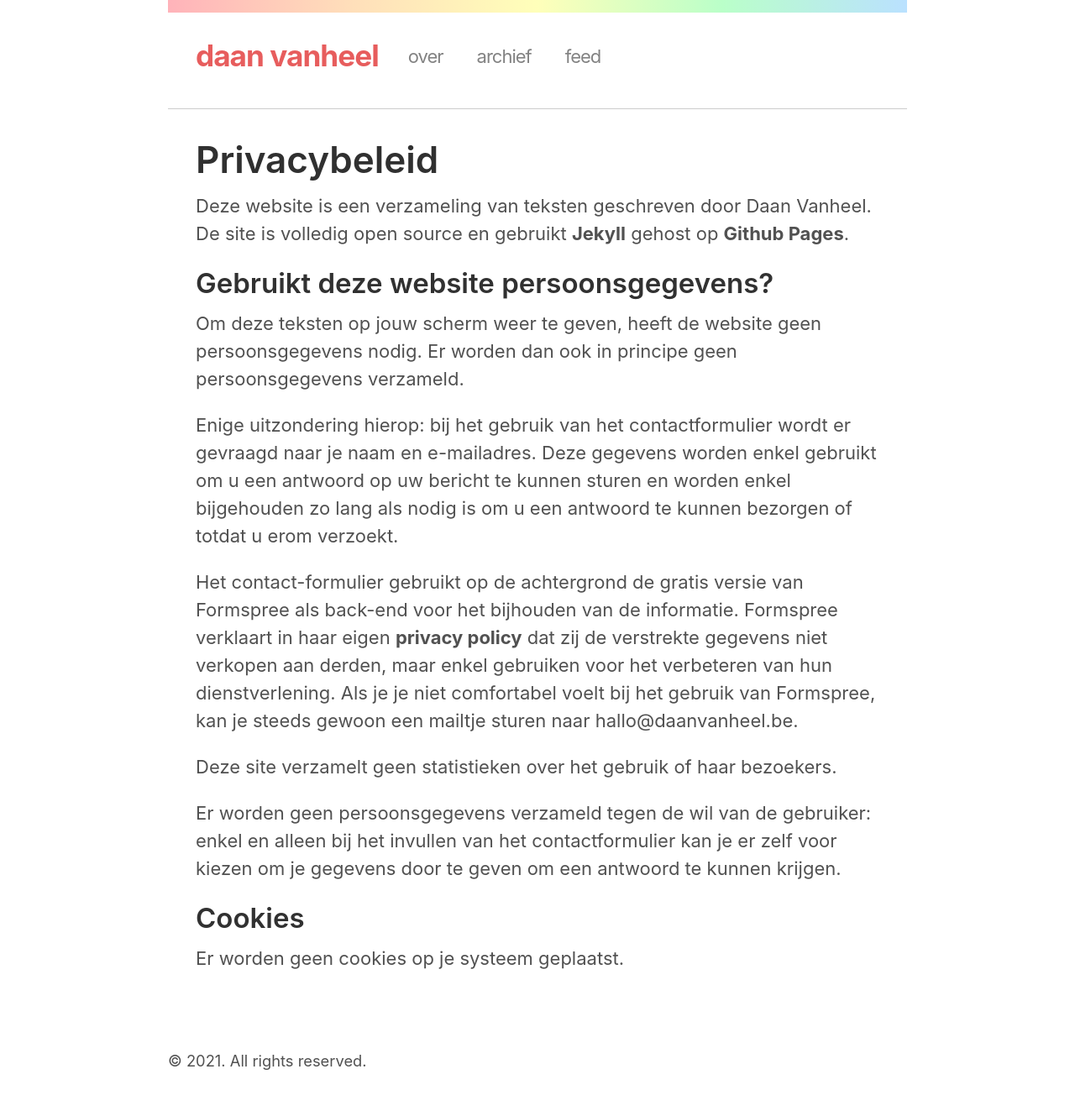
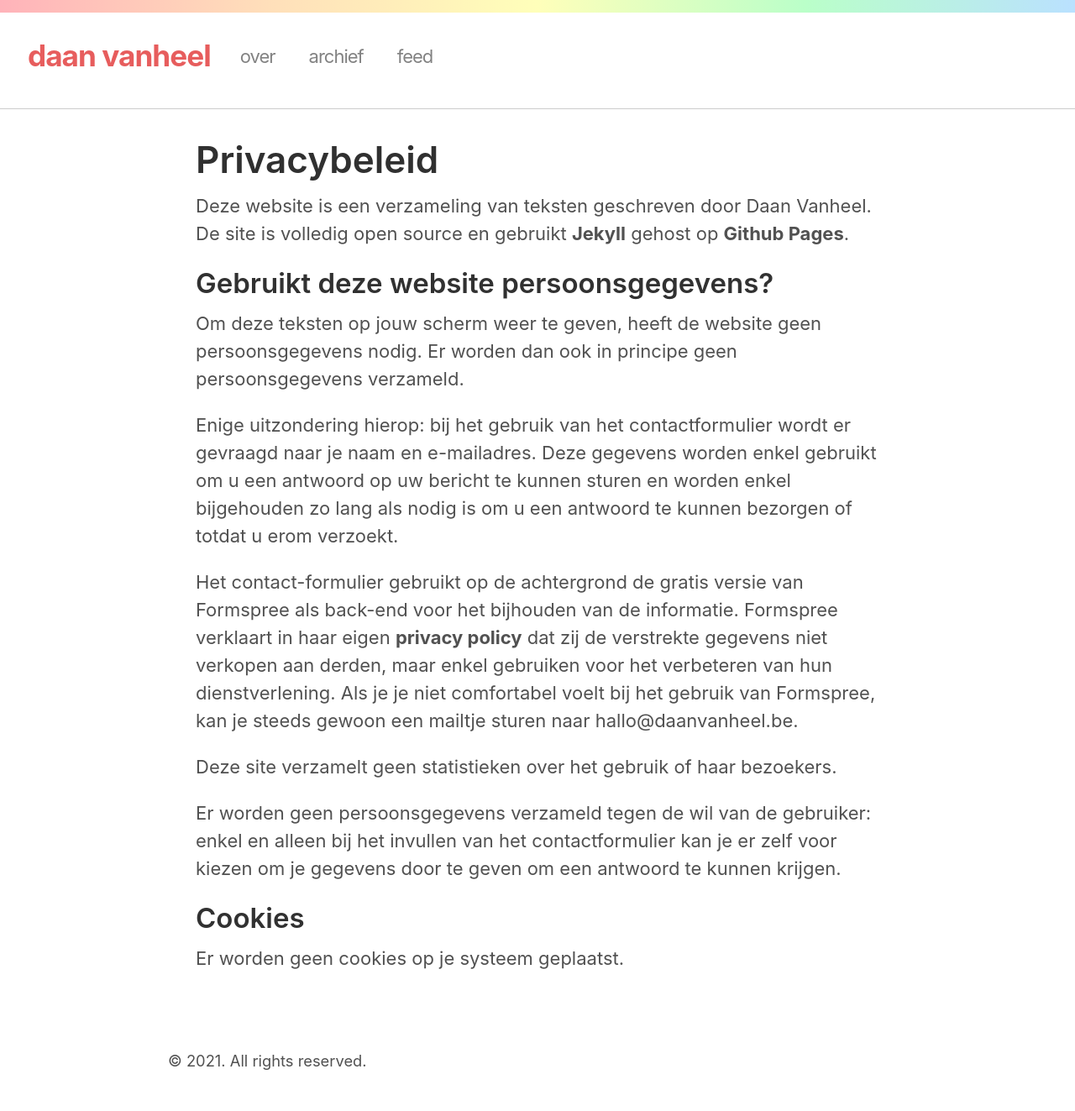
Before and after one commit to daanvanheel/daanvanheel.github.io, a Jekyll site: the page built from privacy.md, in a window 1280 px wide. Shown: the whole page at 84% size. Built offline with Jekyll 4.4.1, drawn with Linux system fonts in a browser that asks for light colours.

Commit message:
Update default.html

```diff
--- a/_layouts/default.html
+++ b/_layouts/default.html
@@ -4,7 +4,6 @@
 {% include head.html %}
 
   <body>
-    <div class="container">
     <header class="masthead">
       <h3 class="masthead-title">
         <a href="{{ site.baseurl }}/" title="Home">{{ site.title }}</a>
@@ -33,6 +32,8 @@
           </nav>
           <div class="divider"> </div>
     </header>
+    <div class="container">
+
 
       <main>
         {{ content }}
```
Lines whose indentation alone changed are shown as unchanged.
